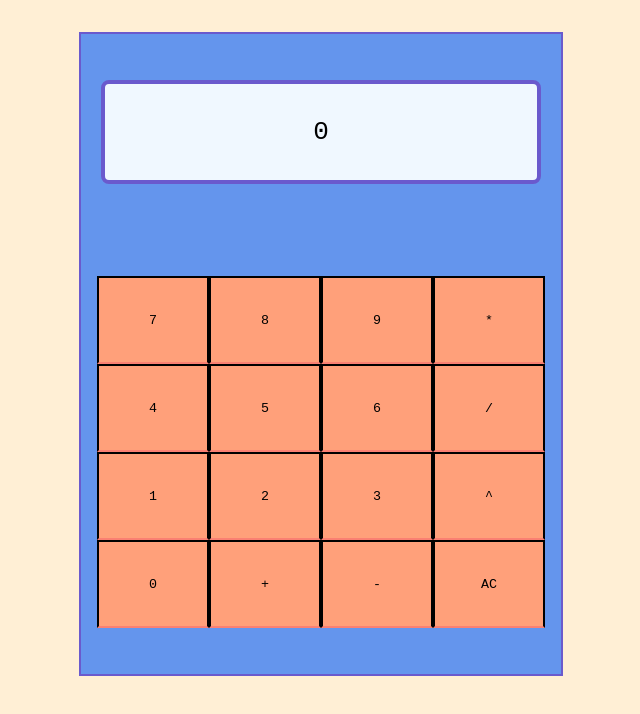
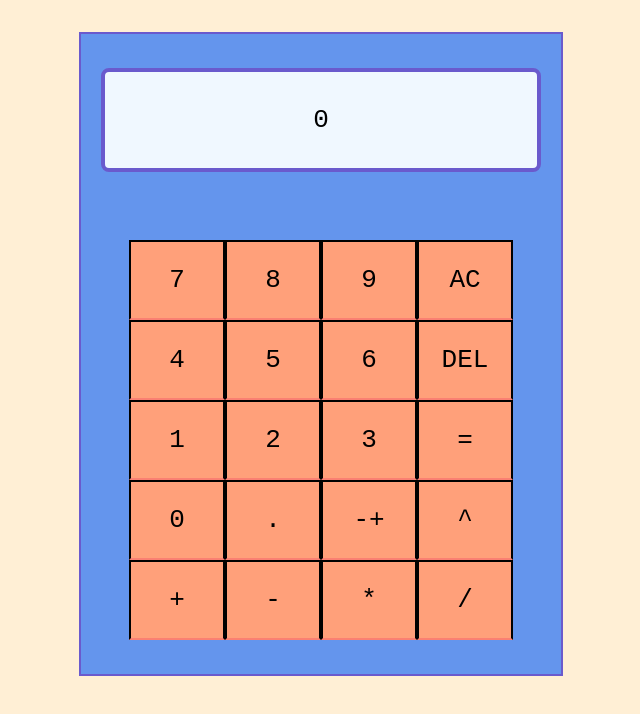
Before and after one commit to GummiBlip/odin-calculator, a plain HTML site: page index.html in a window 1280 px wide. Shown: the whole page, without its empty margins (319-959 px from the left). Drawn offline with Linux system fonts and the light colour scheme.

Commit message:
Tweak CSS. Add additional HTML buttons

```diff
--- a/index.html
+++ b/index.html
@@ -16,25 +16,31 @@
         <button>7</button>
         <button>8</button>
         <button>9</button>
-        <button>*</button>
+        <button>AC</button>
       </div>
       <div class="button-row">
         <button>4</button>
         <button>5</button>
         <button>6</button>
-        <button>/</button>
+        <button>DEL</button>
       </div>
       <div class="button-row">
         <button>1</button>
         <button>2</button>
         <button>3</button>
+        <button>=</button>
+      </div>
+      <div class="button-row">
+        <button>0</button>
+        <button>.</button>
+        <button>-+</button>
         <button>^</button>
       </div>
       <div class="button-row">
-        <button>0</button>
         <button>+</button>
         <button>-</button>
-        <button>AC</button>
+        <button>*</button>
+        <button>/</button>
       </div>
     </div>
 
--- a/style.css
+++ b/style.css
@@ -1,5 +1,6 @@
 #display, button {
   font-family: monospace;
+  font-size: xx-large;
 }
 
 body {
@@ -10,8 +11,8 @@ body {
 }
 
 button {
-  width: 112px;
-  height: 88px;
+  width: 96px;
+  height: 80px;
   border: solid black 2px;
   border-bottom: solid salmon 2px;
   background-color: lightsalmon;
@@ -39,7 +40,6 @@ button {
   justify-content: center;
   align-items: center;
   background-color: aliceblue;
-  font-size: xx-large;
 }
 
 #button-rows-container {
```
